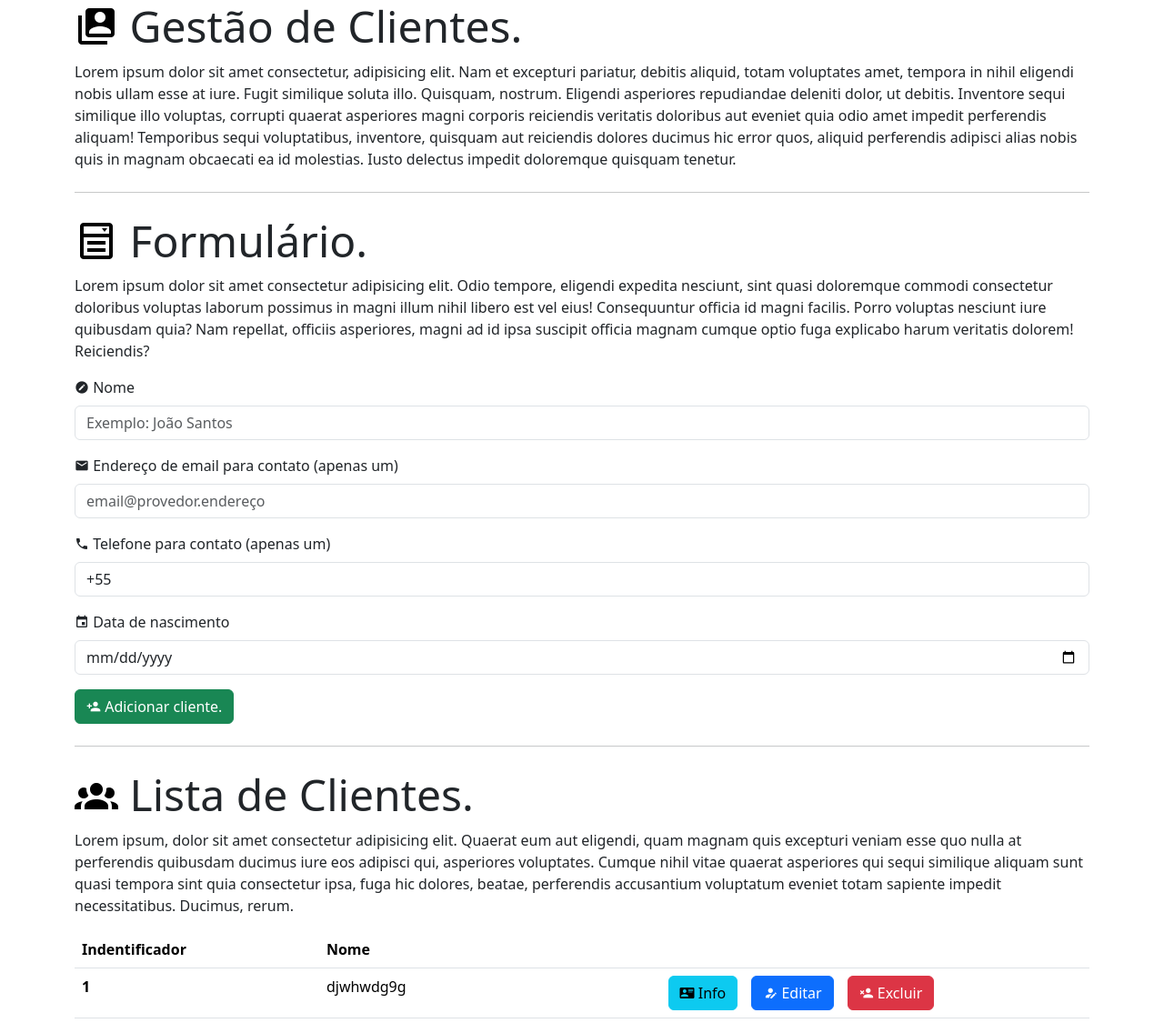
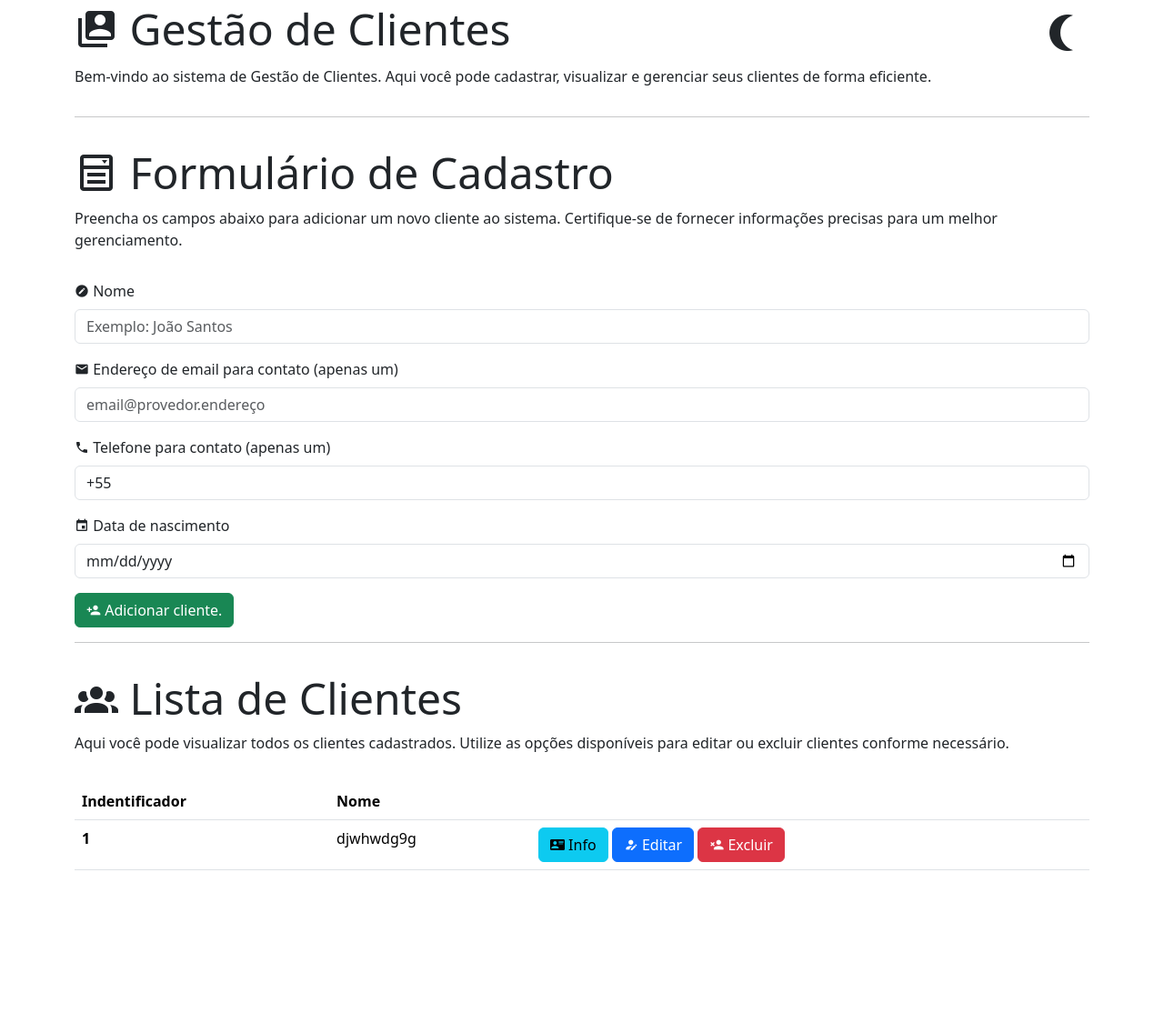
Before and after one commit to Ponzonii/Customers-Management, a Flask app: page / in a window 1280 px wide. Shown: the whole page at 91% size. After the commit the page ends 957 px from the top, so only its background shows below. Run offline with Flask 3, Linux system fonts and the light colour scheme; data comes from the database, SQL or seed files in the repository; both versions use the stored data as it was after the commit.

Commit message:
first commit

```diff
--- a/Routes/cliente.py
+++ b/Routes/cliente.py
@@ -1,7 +1,6 @@
 try:
     from flask import Blueprint as Bp, render_template as rt, request as req
     from Database.Models.cliente import Cliente
-    from datetime import datetime
 except ImportError as e:
     print(f"Error: {e}")
     exit()
@@ -9,13 +8,13 @@ except ImportError as e:
 cliente = Bp("cliente", __name__)
 
 
-@cliente.route("/")
+@cliente.route("/list")
 def listar_clientes():
     clientes = Cliente.select()
     return rt("lista_clientes.html", clientes=clientes)
 
 
-@cliente.route("/", methods=["POST"])
+@cliente.route("/new", methods=["POST"])
 def inserir_cliente():
     data = req.json
 
@@ -39,18 +38,18 @@ def inserir_cliente():
         return rt("item_cliente.html", cliente=novo_usuario)
 
 
-@cliente.route("/new")
+@cliente.route("/form/new")
 def form_cliente():
     return rt("form_cliente.html")
 
 
-@cliente.route("/<int:cliente_id>")
+@cliente.route("/<int:cliente_id>/details")
 def detalhe_cliente(cliente_id):
     cliente = Cliente.get_by_id(cliente_id)
     return rt("detalhe_cliente.html", cliente=cliente)
 
 
-@cliente.route("/<int:cliente_id>/edit")
+@cliente.route("/<int:cliente_id>/form/edit")
 def form_edit_cliente(cliente_id):
     cliente = Cliente.get_by_id(cliente_id)
     return rt("form_cliente.html", cliente=cliente)
@@ -83,7 +82,10 @@ def atualizar_cliente(cliente_id):
         return rt("item_cliente.html", cliente=cliente)
 
 
-@cliente.route("/<int:cliente_id>", methods=["DELETE"])
+@cliente.route("/<int:cliente_id>/delete", methods=["DELETE"])
 def deletar_cliente(cliente_id):
-    Cliente.delete_by_id(cliente_id)
-    return {"Deletado com succeso": "ok"}
+    cliente_delete = Cliente.delete_by_id(cliente_id)
+
+    if cliente_delete == 1:
+        return {"Deletado com succeso": "ok"}
+    # TODO: implementar mensagem de erro caso não seja possível deletar um cliente
--- a/Templates/error.html
+++ b/Templates/error.html
@@ -1 +1,3 @@
+{% if error %}
 <div class="alert alert-danger" role="alert">{{ error }}</div>
+{% endif %}
--- a/Templates/index.html
+++ b/Templates/index.html
@@ -1,97 +1,47 @@
 <!DOCTYPE html>
-<html lang="en">
+<html lang="pt-br" data-bs-theme="light">
   <head>
     <meta charset="utf-8" />
     <meta name="viewport" content="width=device-width, initial-scale=1" />
-    <title>Gestão de Clientes.</title>
+    <title>Gestão de Clientes</title>
     <link
       href="https://cdn.jsdelivr.net/npm/bootstrap@5.3.3/dist/css/bootstrap.min.css"
       rel="stylesheet"
       integrity="sha384-QWTKZyjpPEjISv5WaRU9OFeRpok6YctnYmDr5pNlyT2bRjXh0JMhjY6hW+ALEwIH"
       crossorigin="anonymous"
     />
+    <link
+      rel="shortcut icon"
+      href="{{ url_for('static', filename='Icons/favicon.ico') }}"
+      type="image/x-icon"
+    />
   </head>
   <link
     href="https://cdn.jsdelivr.net/npm/@mdi/font/css/materialdesignicons.min.css"
     rel="stylesheet"
   />
-  <style>
-    .mdi-account-box-multiple {
-      font-size: 3rem;
-      color: #000000;
-    }
-
-    .mdi-form-select {
-      font-size: 3rem;
-      color: #000000;
-    }
-
-    .mdi-account-group {
-      font-size: 3rem;
-      color: #000000;
-    }
-
-    h1 {
-      font-size: 3rem;
-    }
-
-    h2 {
-      font-size: 3rem;
-    }
-
-    hr {
-      margin-top: 1.5rem;
-      margin-bottom: 1.5rem;
-    }
-
-    label {
-      cursor: pointer;
-    }
-
-    input {
-      margin-bottom: 15px;
-    }
-
-    #buttons-tr {
-      display: flex;
-      flex-direction: row;
-      align-items: center;
-      justify-content: center;
-      gap: 15px;
-      flex-wrap: wrap;
-    }
-
-    .icons-informações {
-      color: black;
-    }
-  </style>
-  <body>
+  <link rel="stylesheet" href="/static/CSS/style.css" />
+  <body id="body-light">
     <div class="container">
-      <h1><i class="mdi mdi-account-box-multiple"> </i> Gestão de Clientes.</h1>
+      <div class="start">
+        <h1><i class="mdi mdi-account-box-multiple"></i> Gestão de Clientes</h1>
+        <i
+          class="mdi mdi-moon-waning-crescent"
+          id="tema-icone"
+          onclick="mudarTema()"
+        ></i>
+      </div>
       <p>
-        Lorem ipsum dolor sit amet consectetur, adipisicing elit. Nam et
-        excepturi pariatur, debitis aliquid, totam voluptates amet, tempora in
-        nihil eligendi nobis ullam esse at iure. Fugit similique soluta illo.
-        Quisquam, nostrum. Eligendi asperiores repudiandae deleniti dolor, ut
-        debitis. Inventore sequi similique illo voluptas, corrupti quaerat
-        asperiores magni corporis reiciendis veritatis doloribus aut eveniet
-        quia odio amet impedit perferendis aliquam! Temporibus sequi
-        voluptatibus, inventore, quisquam aut reiciendis dolores ducimus hic
-        error quos, aliquid perferendis adipisci alias nobis quis in magnam
-        obcaecati ea id molestias. Iusto delectus impedit doloremque quisquam
-        tenetur.
+        Bem-vindo ao sistema de Gestão de Clientes. Aqui você pode cadastrar,
+        visualizar e gerenciar seus clientes de forma eficiente.
       </p>
       <hr />
       <!-- Formulário de Cadastro de Clientes. -->
-      <h2><i class="mdi mdi-form-select"></i> Formulário.</h2>
+      <h2><i class="mdi mdi-form-select"></i> Formulário de Cadastro</h2>
       <p>
-        Lorem ipsum dolor sit amet consectetur adipisicing elit. Odio tempore,
-        eligendi expedita nesciunt, sint quasi doloremque commodi consectetur
-        doloribus voluptas laborum possimus in magni illum nihil libero est vel
-        eius! Consequuntur officia id magni facilis. Porro voluptas nesciunt
-        iure quibusdam quia? Nam repellat, officiis asperiores, magni ad id ipsa
-        suscipit officia magnam cumque optio fuga explicabo harum veritatis
-        dolorem! Reiciendis?
+        Preencha os campos abaixo para adicionar um novo cliente ao sistema.
+        Certifique-se de fornecer informações precisas para um melhor
+        gerenciamento.
       </p>
       <div
         id="form-cliente"
@@ -99,15 +49,10 @@
       ></div>
       <hr />
       <!-- Lista de Clientes. -->
-      <h2><i class="mdi mdi-account-group"></i> Lista de Clientes.</h2>
+      <h2><i class="mdi mdi-account-group"></i> Lista de Clientes</h2>
       <p>
-        Lorem ipsum, dolor sit amet consectetur adipisicing elit. Quaerat eum
-        aut eligendi, quam magnam quis excepturi veniam esse quo nulla at
-        perferendis quibusdam ducimus iure eos adipisci qui, asperiores
-        voluptates. Cumque nihil vitae quaerat asperiores qui sequi similique
-        aliquam sunt quasi tempora sint quia consectetur ipsa, fuga hic dolores,
-        beatae, perferendis accusantium voluptatum eveniet totam sapiente
-        impedit necessitatibus. Ducimus, rerum.
+        Aqui você pode visualizar todos os clientes cadastrados. Utilize as
+        opções disponíveis para editar ou excluir clientes conforme necessário.
       </p>
       <div c-container="{{ url_for('cliente.listar_clientes') }}"></div>
     </div>
@@ -124,17 +69,20 @@
         <div class="modal-content">
           <div class="modal-header">
             <h1 class="modal-title fs-5" id="exampleModalLabel">
-              <i class="mdi mdi-information-variant-box"></i> Informações
+              <i class="mdi mdi-information-variant-box"></i> Informações do
+              Cliente
             </h1>
             <button
               type="button"
               class="btn-close"
               data-bs-dismiss="modal"
               aria-label="Close"
-              style="color: #000000"
             ></button>
           </div>
-          <div class="modal-body" id="exibir-cliente"></div>
+          <div class="modal-body" id="exibir-cliente">
+            Aqui serão exibidas as informações detalhadas do cliente
+            selecionado.
+          </div>
           <div class="modal-footer">
             <button
               type="button"
@@ -147,7 +95,9 @@
         </div>
       </div>
     </div>
-    <script src="/static/cru.js"></script>
+
+    <script src="/static/JS/cru.js"></script>
+    <script src="/static/JS/teme.js"></script>
     <script
       src="https://cdn.jsdelivr.net/npm/bootstrap@5.3.3/dist/js/bootstrap.bundle.min.js"
       integrity="sha384-YvpcrYf0tY3lHB60NNkmXc5s9fDVZLESaAA55NDzOxhy9GkcIdslK1eN7N6jIeHz"
--- a/Templates/item_cliente.html
+++ b/Templates/item_cliente.html
@@ -1,6 +1,6 @@
-<tr id="cliente-{{ cliente.id }}" style="margin-bottom: 10px">
-  <th scope="row">{{ cliente.id }}</th>
-  <td>{{ cliente.nome }}</td>
+<tr id="cliente-{{ cliente.id }}">
+  <th scope="row" class="align-center">{{ cliente.id }}</th>
+  <td class="align-center">{{ cliente.nome }}</td>
   <td id="buttons-tr">
     <button
       type="button"
--- a/Templates/lista_clientes.html
+++ b/Templates/lista_clientes.html
@@ -1,4 +1,4 @@
-<table class="table">
+<table class="table" border="0.5">
   <thead>
     <tr>
       <th scope="col">Indentificador</th>
--- /dev/null
+++ b/static/CSS/style.css
@@ -0,0 +1,33 @@
+body {
+  transition: background-color 0.5s ease-in-out, color 0.5s ease-in-out;
+}
+
+.start {
+  display: flex;
+  flex-direction: row;
+  align-items: center;
+  justify-content: space-between;
+}
+
+#tema-icone {
+  cursor: pointer;
+  font-size: 3rem;
+  transition: color 0.2s ease-in-out, transform 0.2s ease-in-out;
+}
+
+#tema-icone:active {
+  transform: rotate(90deg);
+}
+
+h1 {
+  font-size: 3rem;
+}
+
+h2 {
+  font-size: 3rem;
+  margin-top: 2rem;
+}
+
+p {
+  margin-bottom: 2rem;
+}
--- /dev/null
+++ b/static/JS/teme.js
@@ -0,0 +1,47 @@
+function mudarTema() {
+  const body = document.body;
+  const html = document.documentElement;
+  const icone = document.getElementById("tema-icone");
+
+  setTimeout(() => {
+    if (html.getAttribute("data-bs-theme") === "light") {
+      html.setAttribute("data-bs-theme", "dark");
+      body.id = "body-dark";
+      localStorage.setItem("tema", "dark");
+      icone.classList.replace(
+        "mdi-moon-waning-crescent",
+        "mdi-white-balance-sunny"
+      );
+    } else {
+      html.setAttribute("data-bs-theme", "light");
+      body.id = "body-light";
+      localStorage.setItem("tema", "light");
+      icone.classList.replace(
+        "mdi-white-balance-sunny",
+        "mdi-moon-waning-crescent"
+      );
+    }
+  }, 300);
+}
+
+// Aplicar o tema salvo ao carregar a página
+document.addEventListener("DOMContentLoaded", () => {
+  const temaSalvo = localStorage.getItem("tema") || "light";
+  const icone = document.getElementById("tema-icone");
+
+  document.documentElement.setAttribute("data-bs-theme", temaSalvo);
+  document.body.id = temaSalvo === "dark" ? "body-dark" : "body-light";
+
+  // Define o ícone correto ao carregar a página
+  if (temaSalvo === "dark") {
+    icone.classList.replace(
+      "mdi-moon-waning-crescent",
+      "mdi-white-balance-sunny"
+    );
+  } else {
+    icone.classList.replace(
+      "mdi-white-balance-sunny",
+      "mdi-moon-waning-crescent"
+    );
+  }
+});
```
Also changed, not shown: Routes/home.py (+4 -3 lines), Templates/detalhe_cliente.html (+5 -5 lines), README.md (deleted), clientes.db, static/Icons/android-chrome-192x192.png (added), static/Icons/android-chrome-512x512.png (added), static/Icons/apple-touch-icon.png (added), static/Icons/favicon-16x16.png (added), static/Icons/favicon-32x32.png (added), static/Icons/favicon.ico (added), static/Icons/site.webmanifest (added), static/JS/cru.js (renamed from static/cru.js), 1 other file.
